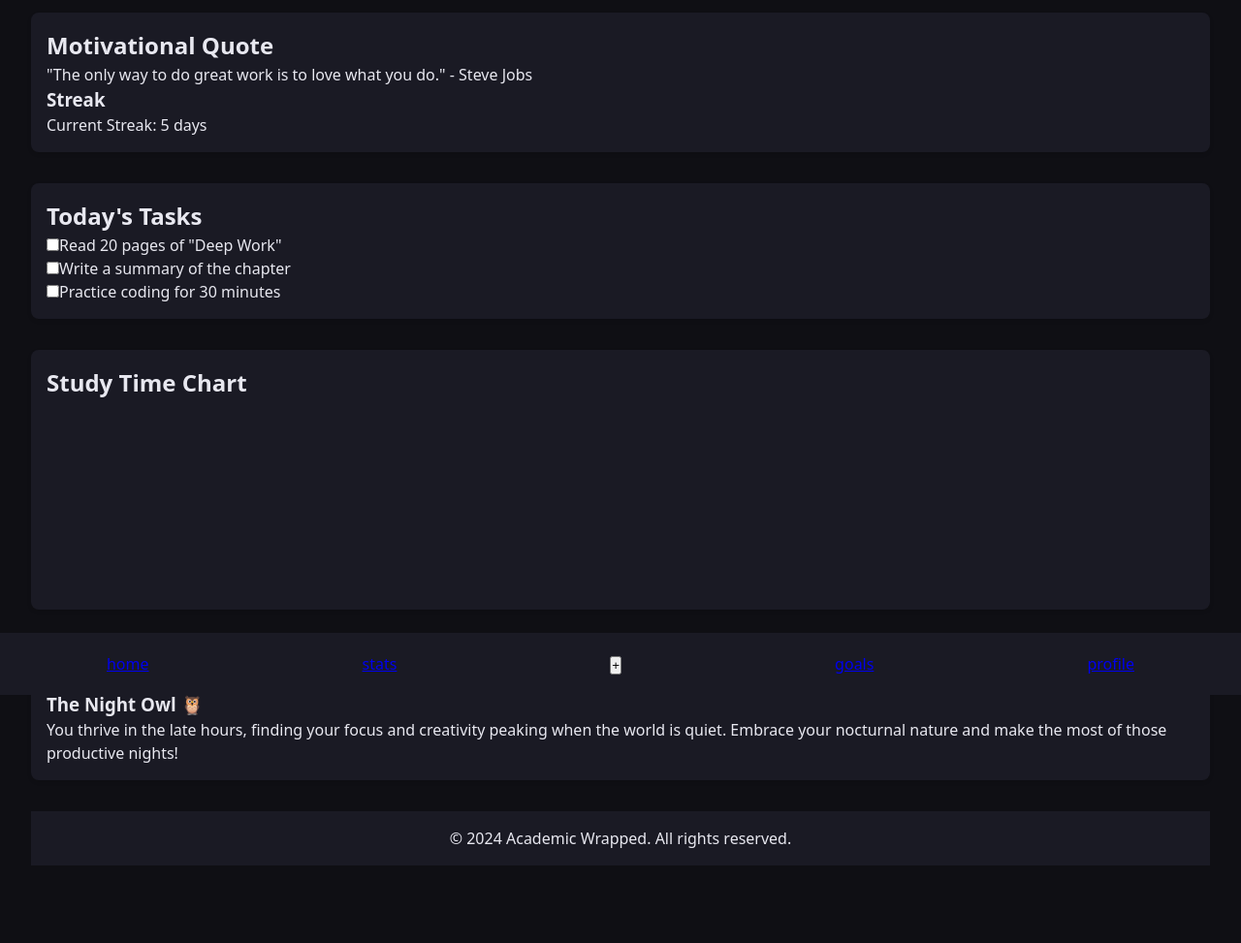
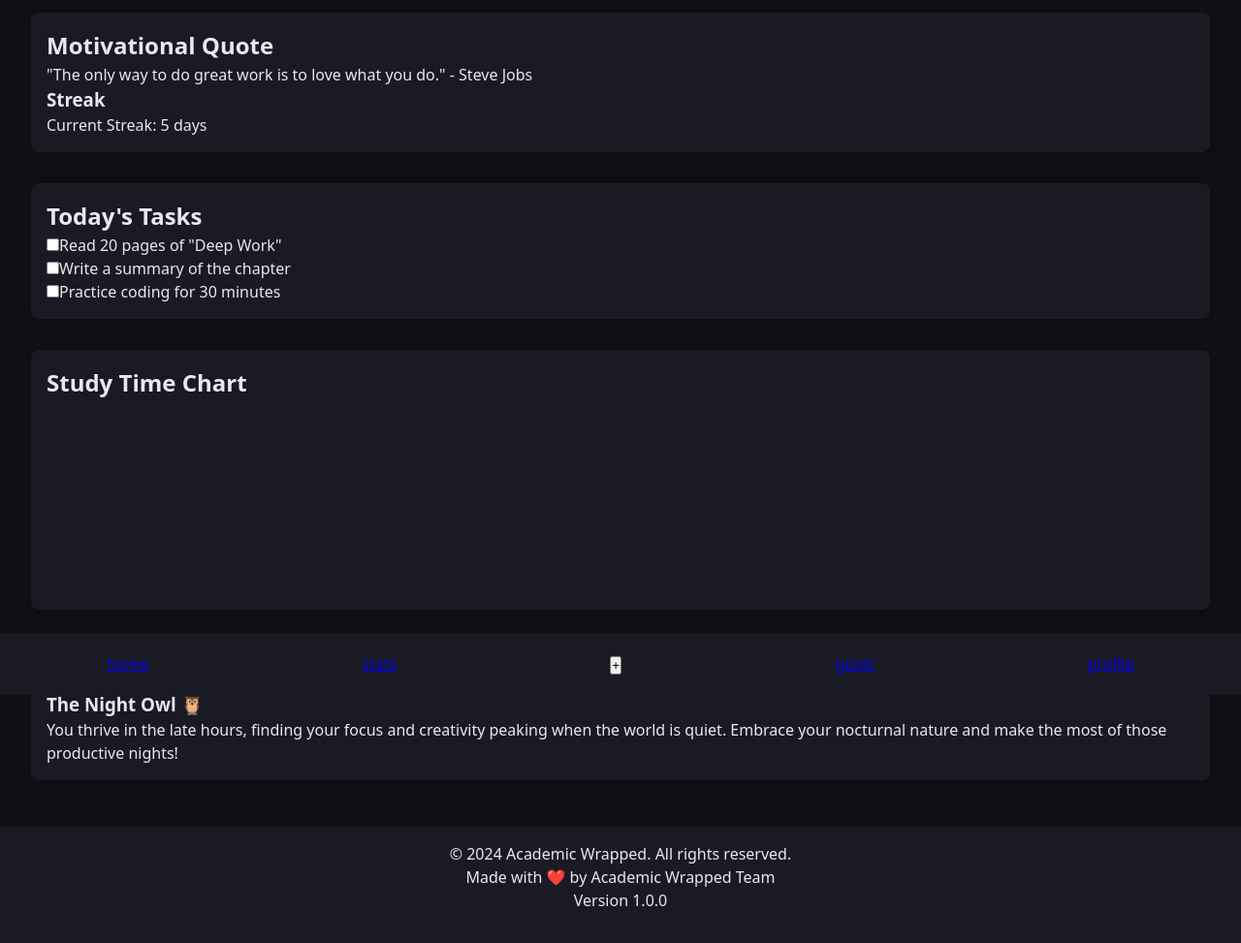
Before and after one commit to geopadev/academic-wrapped, a plain HTML site: page client/index.html in a window 1280 px wide. Shown: the part 83-1056 px from the top of the page at 97% size. Drawn offline with Linux system fonts and the light colour scheme.

Commit message:
Move footer outside main and fix spacing

```diff
--- a/client/index.html
+++ b/client/index.html
@@ -62,13 +62,15 @@
           make the most of those productive nights!
         </p>
       </article>
+    </main>
+    <footer class="site-footer">
+      <p class="site-footer__body">
+        &copy; 2024 Academic Wrapped. All rights reserved.
+      </p>
+      <p class="site-footer__body">Made with ❤️ by Academic Wrapped Team</p>
+      <p class="site-footer__body">Version 1.0.0</p>
+    </footer>
 
-      <footer class="site-footer">
-        <p class="site-footer__body">
-          &copy; 2024 Academic Wrapped. All rights reserved.
-        </p>
-      </footer>
-    </main>
     <nav class="bottom-nav">
       <ul class="bottom-nav__list">
         <li class="bottom-nav__item">
--- a/client/style.css
+++ b/client/style.css
@@ -72,7 +72,7 @@ canvas {
 
 .main-content {
   padding-top: calc(var(--header-height) + var(--spacing-lg));
-  padding-bottom: calc(var(--nav-height) + var(--spacing-lg));
+  padding-bottom: var(--spacing-md);
   padding-left: var(--spacing-lg);
   padding-right: var(--spacing-lg);
   background-color: var(--color-bg);
@@ -90,5 +90,6 @@ canvas {
 .site-footer {
   background-color: var(--color-surface);
   padding: var(--spacing-md);
+  padding-bottom: var(--nav-height);
   text-align: center;
 }
```
